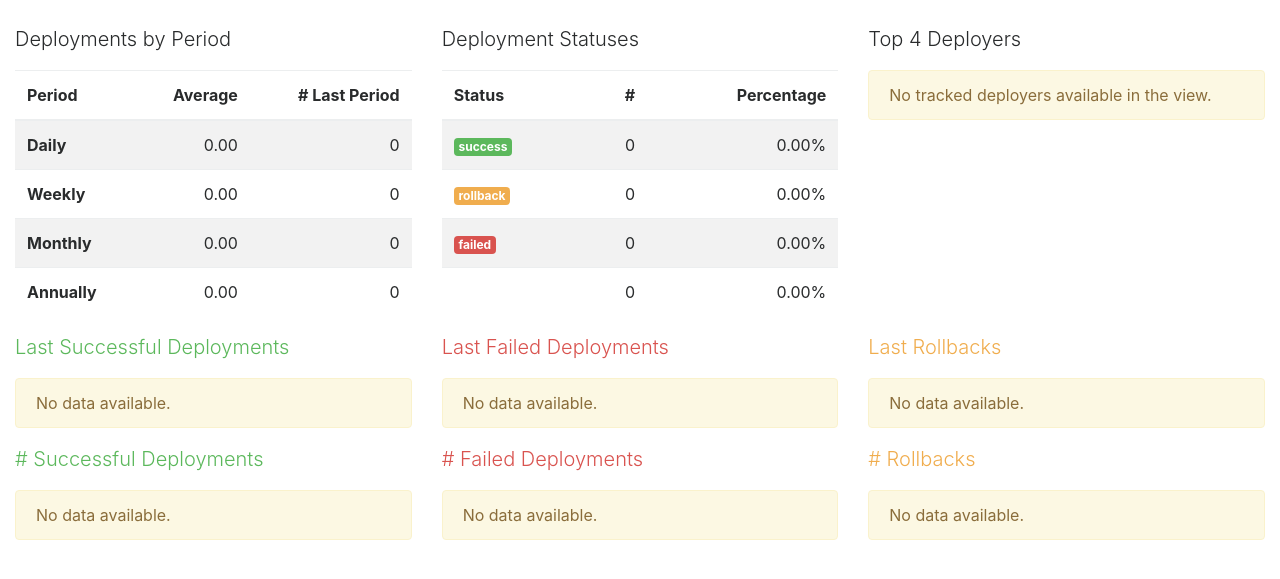
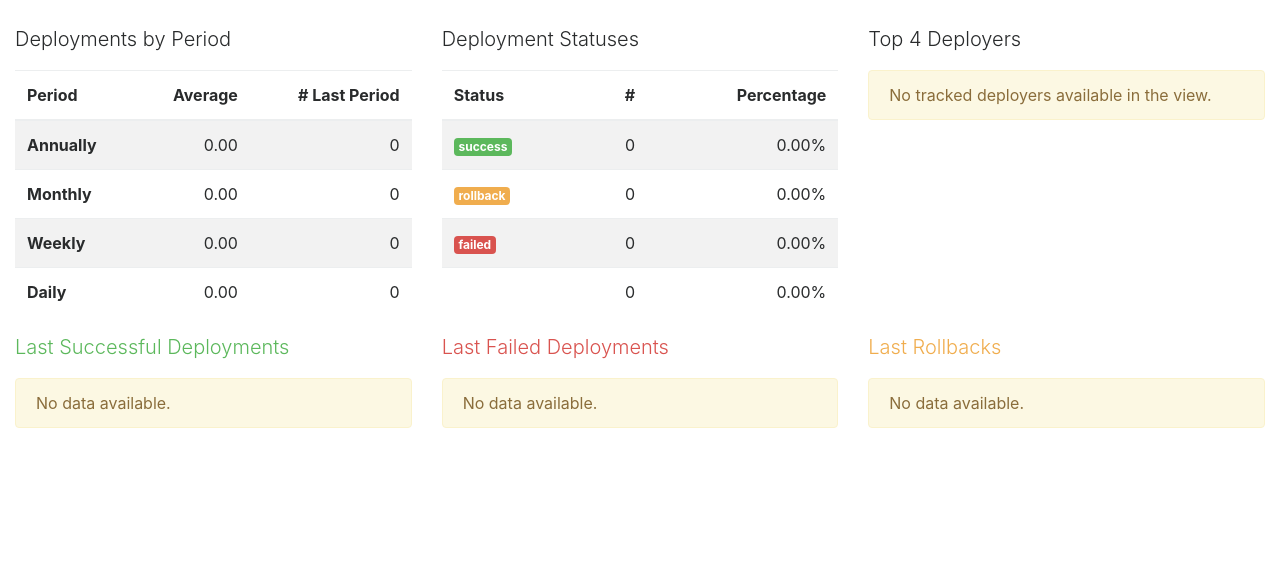
Before and after one commit to martinohmann/deploy-tracker, a Symfony app: template templates/dashboard/index.html.twig in a window 1280 px wide. Shown: the part 94-673 px from the top of the page. Run offline with Twig, Linux system fonts and the light colour scheme; the template is opened without the code that fills it, so the values that code supplies are empty; some libraries are stand-ins or nearby versions.

Commit message:
[master] cleanup stats

```diff
--- a/config/routes.yaml
+++ b/config/routes.yaml
@@ -22,9 +22,9 @@ dashboard_application:
     requirements:
         id: \d+
 
-dashboard_deployer_stats:
-    path: /deployer-stats
-    controller: DeployTracker\Controller\DashboardController::deployerStats
+dashboard_deployers:
+    path: /deployers
+    controller: DeployTracker\Controller\DashboardController::deployers
 
 # DeployTracker\SearchController routes
 search_index:
--- a/src/Controller/SearchController.php
+++ b/src/Controller/SearchController.php
@@ -18,7 +18,7 @@ class SearchController extends Controller
      */
     public function index(Request $request, DeploymentRepository $repository): Response
     {
-        $searchQuery = $request->query->get('q', '');
+        $searchQuery = trim($request->query->get('q', ''));
 
         if (!$searchQuery) {
             throw new NotFoundHttpException();
--- a/templates/base.html.twig
+++ b/templates/base.html.twig
@@ -29,8 +29,8 @@
           <li class="nav-item dropdown{% if route == 'dashboard_application' or route == 'dashboard_applications' %} active{% endif %}">
             <a class="nav-link" href="{{ path('dashboard_applications') }}">Applications</a>
           </li>
-          <li class="nav-item{% if route == 'dashboard_deployer_stats' %} active{% endif %}">
-            <a class="nav-link" href="{{ path('dashboard_deployer_stats') }}">Deployer Stats</a>
+          <li class="nav-item{% if route == 'dashboard_deployers' %} active{% endif %}">
+            <a class="nav-link" href="{{ path('dashboard_deployers') }}">Deployers</a>
           </li>
         </ul>
         <span class="navbar-text">
--- a/templates/dashboard/deployer-stats.html.twig
+++ b/templates/dashboard/deployers.html.twig
@@ -1,10 +1,10 @@
 {% extends 'base.html.twig' %}
 
-{% block title %}Deployer Stats{% endblock %}
+{% block title %}Deployers{% endblock %}
 
 {% block body %}
   <p class="lead">
-    Deployer Stats
+    Deployers
   </p>
 
   {% if paginator.iterator.count == 0 %}
--- a/templates/dashboard/grid/app-deploy-count.html.twig
+++ /dev/null
@@ -1,30 +0,0 @@
-{% if items|length == 0 %}
-  <div class="alert alert-warning">
-    No data available.
-  </div>
-{% else %}
-  <table class="table table-striped table-responsive-md border">
-    <thead class="thead-light">
-      <tr>
-        <th scope="col">Application</th>
-        <th scope="col" class="text-right">#</th>
-      </tr>
-    </thead>
-    <tbody>
-      {% for item in items %}
-        <tr>
-          <th scope="row">
-            <a class="text-dark" href="{{ path('dashboard_application', {id: item.id, status: status}) }}">
-              {{ item.name }}
-            </a>
-          </th>
-          <td class="text-right">
-            <a class="text-dark" href="{{ path('dashboard_application', {id: item.id, status: status}) }}">
-              {{ item.count|number_format }}
-            </a>
-          </td>
-        </tr>
-      {% endfor %}
-    </tbody>
-  </table>
-{% endif %}
--- a/templates/dashboard/grid/stats.html.twig
+++ b/templates/dashboard/grid/last-deployments.html.twig
@@ -1,4 +1,4 @@
-{% if deployments|length == 0 %}
+{% if deployments.count == 0 %}
   <div class="alert alert-warning">
     No data available.
   </div>
--- a/templates/dashboard/index.html.twig
+++ b/templates/dashboard/index.html.twig
@@ -6,11 +6,11 @@
   <div class="row">
     <div class="col col-md-4">
       <p class="lead">Deployments by Period</p>
-      {% include 'dashboard/grid/period-stats.html.twig' with {stats: deploymentStats} %}
+      {% include 'dashboard/grid/period-stats.html.twig' with {stats: stats} %}
     </div>
     <div class="col col-md-4">
       <p class="lead">Deployment Statuses</p>
-      {% include 'dashboard/grid/status-stats.html.twig' with {stats: deploymentStats} %}
+      {% include 'dashboard/grid/status-stats.html.twig' with {stats: stats} %}
     </div>
     <div class="col col-md-4">
       <p class="lead">Top 4 Deployers</p>
@@ -18,27 +18,15 @@
     </div>
     <div class="col col-md-4">
       <p class="lead text-success">Last Successful Deployments</p>
-      {% include 'dashboard/grid/stats.html.twig' with {deployments: success, status: 'success'} %}
+      {% include 'dashboard/grid/last-deployments.html.twig' with {deployments: success, status: 'success'} %}
     </div>
     <div class="col col-md-4">
       <p class="lead text-danger">Last Failed Deployments</p>
-      {% include 'dashboard/grid/stats.html.twig' with {deployments: failed, status: 'failed'} %}
+      {% include 'dashboard/grid/last-deployments.html.twig' with {deployments: failed, status: 'failed'} %}
     </div>
     <div class="col col-md-4">
       <p class="lead text-warning">Last Rollbacks</p>
-      {% include 'dashboard/grid/stats.html.twig' with {deployments: rollback, status: 'rollback'} %}
-    </div>
-    <div class="col col-md-4">
-      <p class="lead text-success"># Successful Deployments</p>
-      {% include 'dashboard/grid/app-deploy-count.html.twig' with {items: countsSuccess, status: 'success'} %}
-    </div>
-    <div class="col col-md-4">
-      <p class="lead text-danger"># Failed Deployments</p>
-      {% include 'dashboard/grid/app-deploy-count.html.twig' with {items: countsFailed, status: 'failed'} %}
-    </div>
-    <div class="col col-md-4">
-      <p class="lead text-warning"># Rollbacks</p>
-      {% include 'dashboard/grid/app-deploy-count.html.twig' with {items: countsRollback, status: 'rollback'} %}
+      {% include 'dashboard/grid/last-deployments.html.twig' with {deployments: rollback, status: 'rollback'} %}
     </div>
   </div>
 {% endblock %}
```
Also changed, not shown: src/Controller/DashboardController.php (+9 -11 lines), src/Repository/DeploymentRepository.php (+3 -87 lines), templates/dashboard/grid/period-stats.html.twig (+17 -17 lines).
